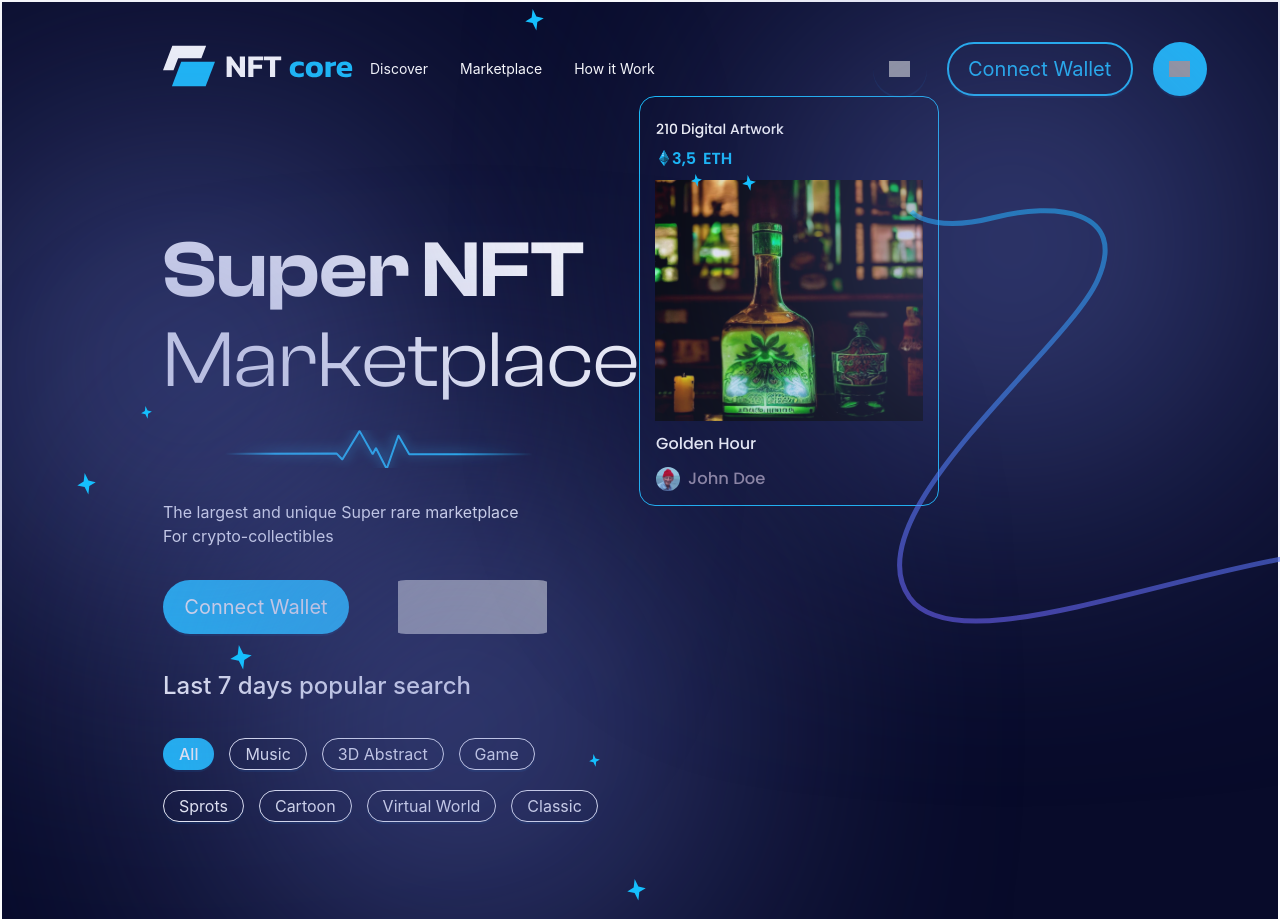
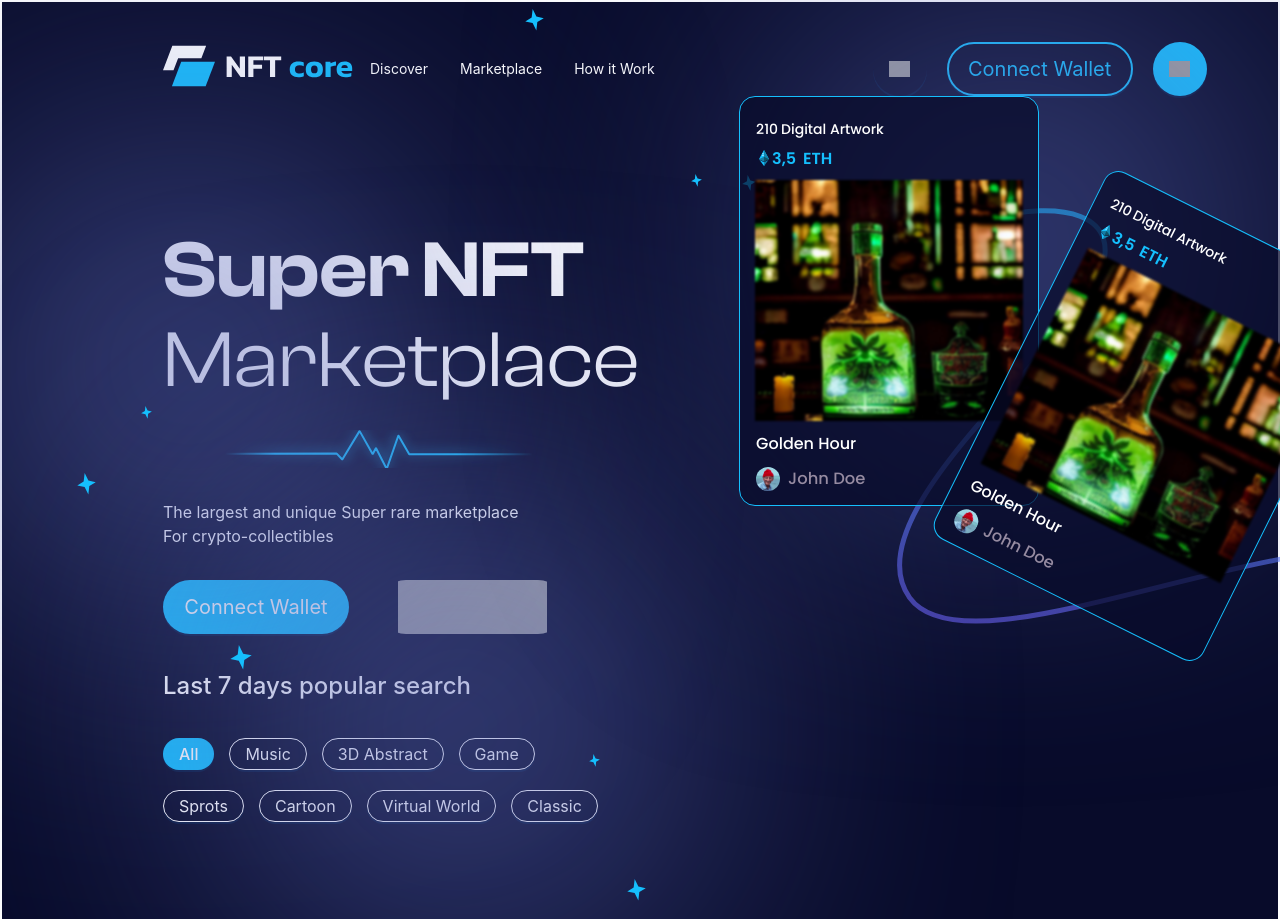
Before and after one commit to senkevich-ser/promo-site, a React app: page / in a window 1280 px wide. Shown: the top 919 px of the page. Built offline with nearby package versions, Linux system fonts and the light colour scheme; no server answers; grey boxes are pictures that could not be loaded; a web font is replaced by a local one.

Commit message:
added main cards

```diff
--- a/src/components/Card/Card.css
+++ b/src/components/Card/Card.css
@@ -1,4 +1,10 @@
+.main__cards{
+  position: relative;
+}
+
 .card {
+  background-color: #080B2Ab3;
+  /* background-color: rgba(255, 0, 0, 0.5); */
   display: flex;
   position: relative;
   color: #ffffff;
@@ -7,7 +13,10 @@
   flex-direction: column;
   justify-content: space-around;
   border-radius: 16px;
-  border: 1px solid #15bffd; /*2*/
+  border: 1px solid #15bffd;
+  z-index: 1;
+  margin-left: 100px;
+  /* opacity: 70%; */
 }
 
 .card__qty {
@@ -41,12 +50,14 @@
 }
 
 .card__price{
+  opacity: 100%;
   margin: 0 7px 0 0;
 }
 .card__image {
   width: 268px;
   height: 241px;
   margin: 0 auto;
+  filter: blur(1px);
 }
 
 .card__NFTname{
@@ -80,3 +91,10 @@
   border-radius: 50%;
   margin-right: 8px;
 }
+
+.card_rotate{
+position: absolute;
+top:115px;
+left:265px;
+transform:rotate(26.5deg);
+}
--- a/src/components/Card/Card.js
+++ b/src/components/Card/Card.js
@@ -4,9 +4,9 @@ import Jac from '../../images/Jac.jpg'
 import './Card.css'
 
 
-function Card() {
+function Card(props) {
   return (
-    <div className='card'>
+    <div className={`card ${props.style}`}>
       <div className='card__worksQty'>
         <p className='card__qty'>210</p>
         <span>Digital Artwork</span>
--- a/src/components/Cover/Cover.css
+++ b/src/components/Cover/Cover.css
@@ -1,8 +1,9 @@
 .background {
-  position: relative;
+  position: absolute;
   width: 100%;
   background-color: #080B2A;
   height: 5800px;
+  z-index: 0;
 }
 
 .ellipse1 {
--- a/src/components/Page/Main/Main.js
+++ b/src/components/Page/Main/Main.js
@@ -39,6 +39,7 @@ function Main() {
     </div>
     <div className='main__cards'>
       <Card/>
+      <Card style='card_rotate'/>
     </div>
     </section>
   )
```
